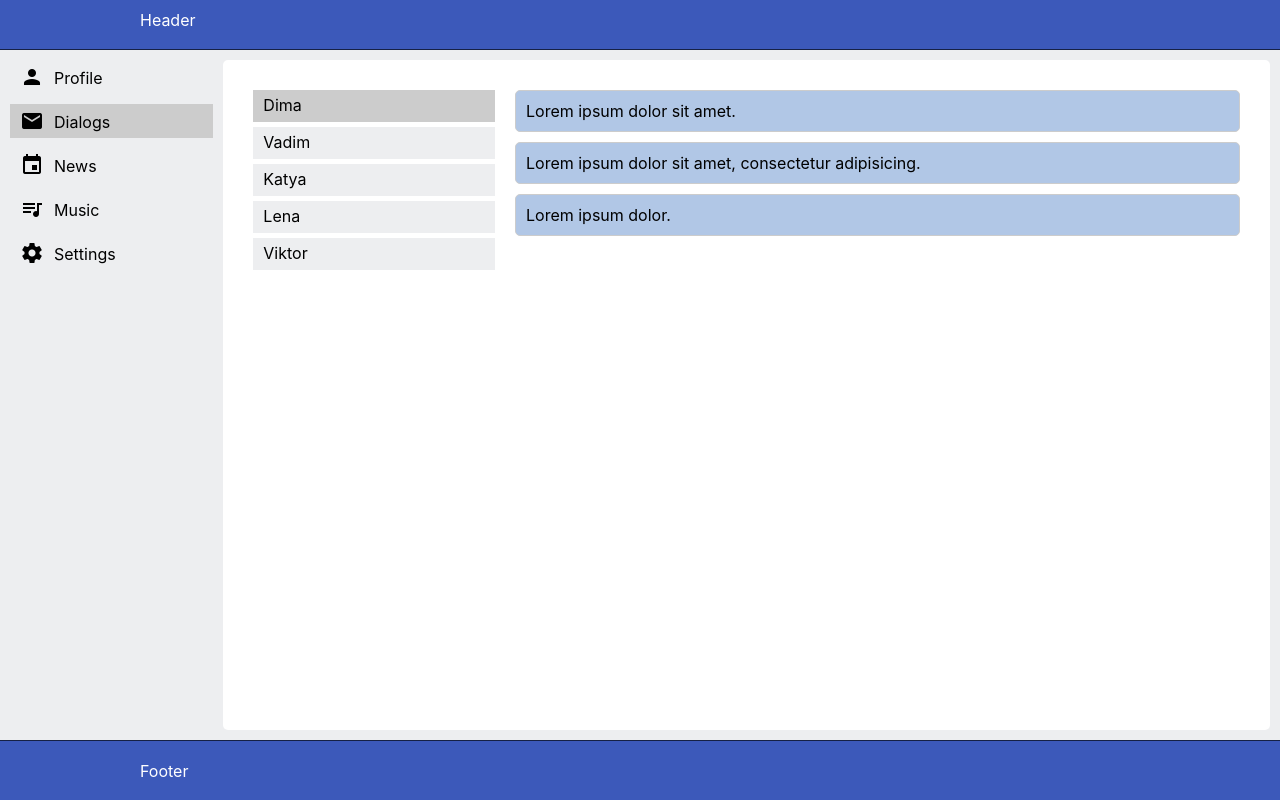
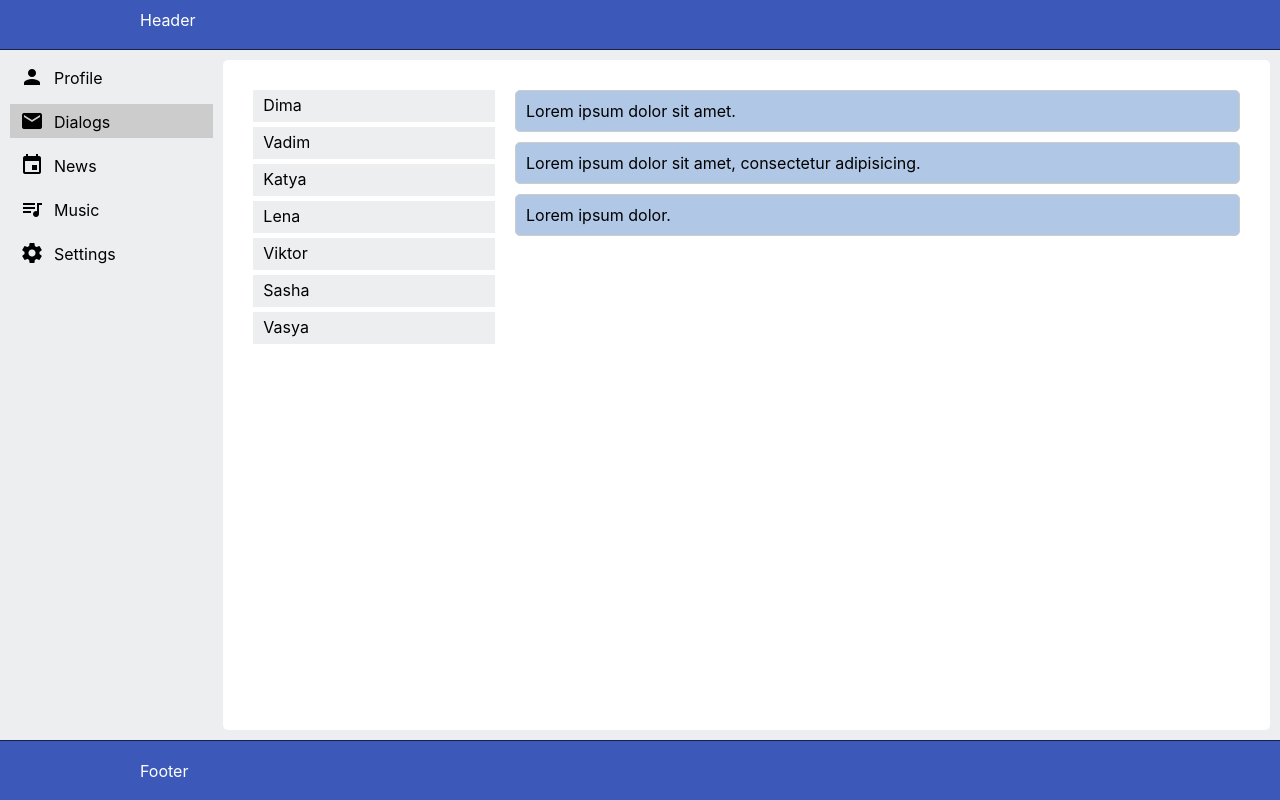
Before and after one commit to vadimnevinskiy/kama, a React (Create React App) app: page /dialogs in a window 1280 px wide. Built offline with nearby package versions, Linux system fonts and the light colour scheme.

Commit message:
L#23 Refactor Dialogs page: Move NavLink & Messages to components

```diff
--- a/src/components/Dialogs/Dialogs.jsx
+++ b/src/components/Dialogs/Dialogs.jsx
@@ -1,21 +1,37 @@
 import React from 'react';
 import classes from './Dialogs.module.css';
 import {NavLink} from "react-router-dom";
+
+const DialogItem = (props) => {
+    let path = "/dialogs/" + props.id;
+    return (
+        <NavLink className={classes.dialog} activeClassName={classes.activeDialog} to={path}>{props.name}</NavLink>
+    )
+}
+
+
+const MessageItem = (props) => {
+    return (
+        <div className={classes.message}>{props.message}</div>
+    )
+}
 
 const Dialogs = (props) => {
     return (
         <div className={classes.dialogs}>
             <div className={classes.dialogsList}>
-                <NavLink className={classes.dialog + ' ' + classes.activeDialog} to="/dialogs/1">Dima</NavLink>
-                <NavLink className={classes.dialog} to="/dialogs/2">Vadim</NavLink>
-                <NavLink className={classes.dialog} to="/dialogs/3">Katya</NavLink>
-                <NavLink className={classes.dialog} to="/dialogs/4">Lena</NavLink>
-                <NavLink className={classes.dialog} to="/dialogs/5">Viktor</NavLink>
+                <DialogItem name="Dima" id="1" />
+                <DialogItem name="Vadim" id="2" />
+                <DialogItem name="Katya" id="3" />
+                <DialogItem name="Lena" id="4" />
+                <DialogItem name="Viktor" id="5" />
+                <DialogItem name="Sasha" id="6" />
+                <DialogItem name="Vasya" id="7" />
             </div>
             <div className={classes.messagesList}>
-                <div className={classes.message}>Lorem ipsum dolor sit amet.</div>
-                <div className={classes.message}>Lorem ipsum dolor sit amet, consectetur adipisicing.</div>
-                <div className={classes.message}>Lorem ipsum dolor.</div>
+                <MessageItem message='Lorem ipsum dolor sit amet.'/>
+                <MessageItem message='Lorem ipsum dolor sit amet, consectetur adipisicing.'/>
+                <MessageItem message='Lorem ipsum dolor.'/>
             </div>
         </div>
     )
```
Also changed, not shown: 1 other file (tests, documents, lock files or other folders).
